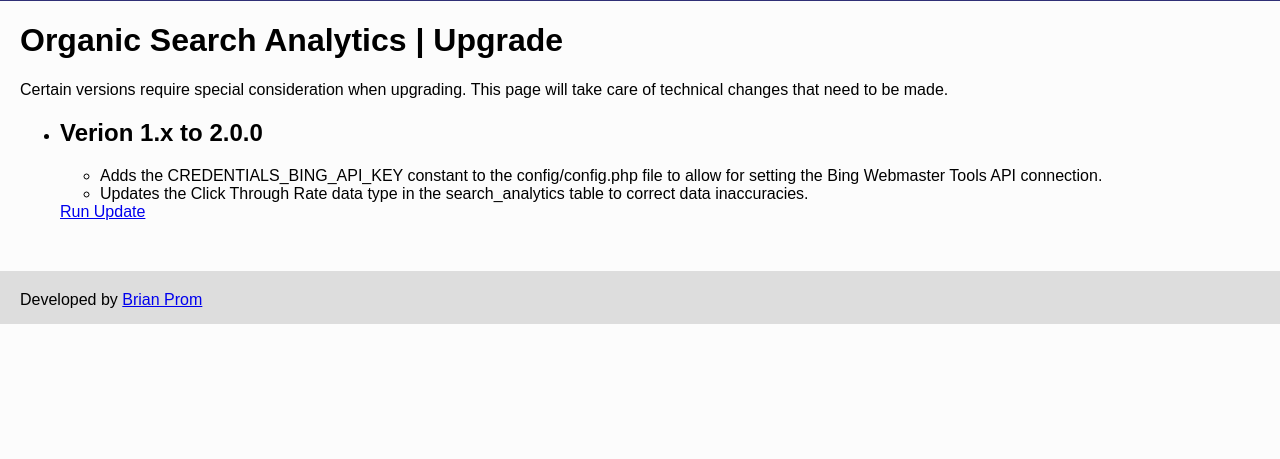
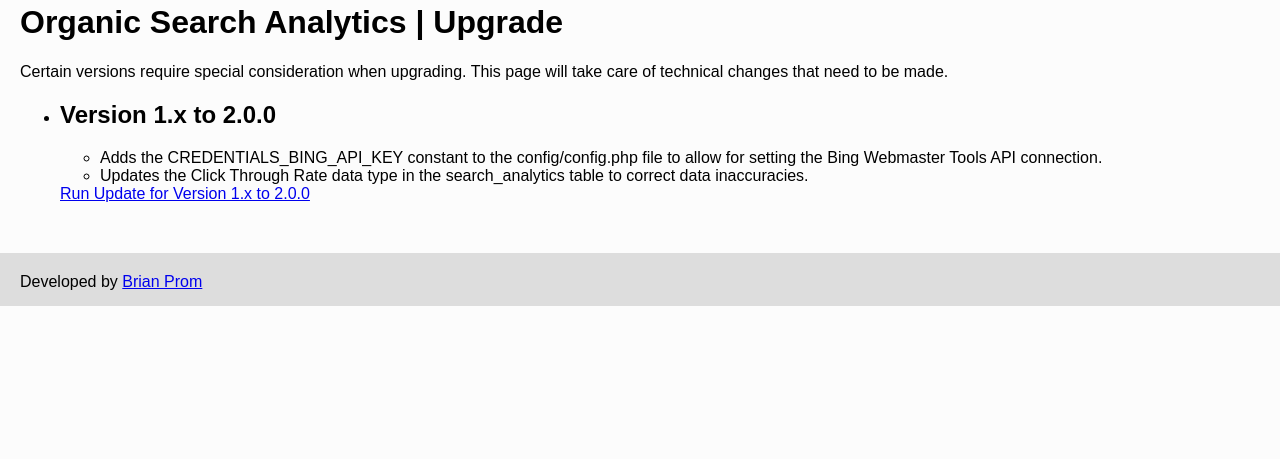
Before and after one commit to PromInc/organic-search-analytics, a PHP site: page /upgrade.php in a window 1280 px wide. Shown: the part 341-800 px from the top of the page. Run offline with PHP 8.4, Linux system fonts and the light colour scheme; data that the repository does not hold is empty; some libraries are stand-ins or nearby versions.

Commit message:
Info updates and bug fixes
Read the title, it’s descriptive enough!  ;)

```diff
--- a/inc/html/_head.php
+++ b/inc/html/_head.php
@@ -5,14 +5,13 @@ if( !strpos( $_SERVER['SCRIPT_NAME'], "upgrade.php" ) ) {
 }
 ?>
 
-
 <html>
 	<head>
 		<title><?php echo $titleTag; ?></title>
 
 		<link rel="stylesheet" href="css/styles.css">
+		<link rel="stylesheet" href="//code.jquery.com/ui/1.11.2/themes/smoothness/jquery-ui.css">
 
-		<link rel="stylesheet" href="//code.jquery.com/ui/1.11.2/themes/smoothness/jquery-ui.css">
 		<script src="//code.jquery.com/jquery-1.10.2.js"></script>
 		<script src="//code.jquery.com/ui/1.11.2/jquery-ui.js"></script>
 		<script type="text/javascript" src="js/script.js"></script>
@@ -34,13 +33,8 @@ if( !strpos( $_SERVER['SCRIPT_NAME'], "upgrade.php" ) ) {
 				<span class="donate">
 					<form action="https://www.paypal.com/cgi-bin/webscr" method="post" target="_top">
 						<input type="hidden" name="cmd" value="_s-xclick">
-<<<<<<< HEAD
-						<input type="hidden" name="hosted_button_id" value="52A4GD6S6QPG6">
-						<input type="image" src="https://www.paypalobjects.com/en_US/i/btn/btn_donate_LG.gif" border="0" name="submit" alt="PayPal - The safer, easier way to pay online!">
-=======
 						<input type="hidden" name="hosted_button_id" value="P5WHT23LSGLE4">
 						<input type="image" src="https://www.paypalobjects.com/en_US/i/btn/btn_donate_SM.gif" border="0" name="submit" alt="PayPal - The safer, easier way to pay online!">
->>>>>>> Bing-WMT-API
 						<img alt="" border="0" src="https://www.paypalobjects.com/en_US/i/scr/pixel.gif" width="1" height="1">
 					</form>
 				</span>
--- a/upgrade.php
+++ b/upgrade.php
@@ -42,12 +42,12 @@ if( isset( $_GET ) && isset( $_GET['upgrade'] ) ) {
 	<div>Certain versions require special consideration when upgrading.  This page will take care of technical changes that need to be made.</div>
 	<ul>
 		<li>
-			<h2>Verion 1.x to 2.0.0</h2>
+			<h2>Version 1.x to 2.0.0</h2>
 			<ul>
 				<li>Adds the CREDENTIALS_BING_API_KEY constant to the config/config.php file to allow for setting the Bing Webmaster Tools API connection.</li>
 				<li>Updates the Click Through Rate data type in the search_analytics table to correct data inaccuracies.</li>
 			</ul>
-			<div><a href="<?PHP echo $_SERVER['SCRIPT_NAME'] ?>?upgrade=1_x_to_2_0_0">Run Update</a></div>
+			<div><a href="<?PHP echo $_SERVER['SCRIPT_NAME'] ?>?upgrade=1_x_to_2_0_0">Run Update for Version 1.x to 2.0.0</a></div>
 		</li>
 	</ul>
 
```
Also changed, not shown: README.md.
